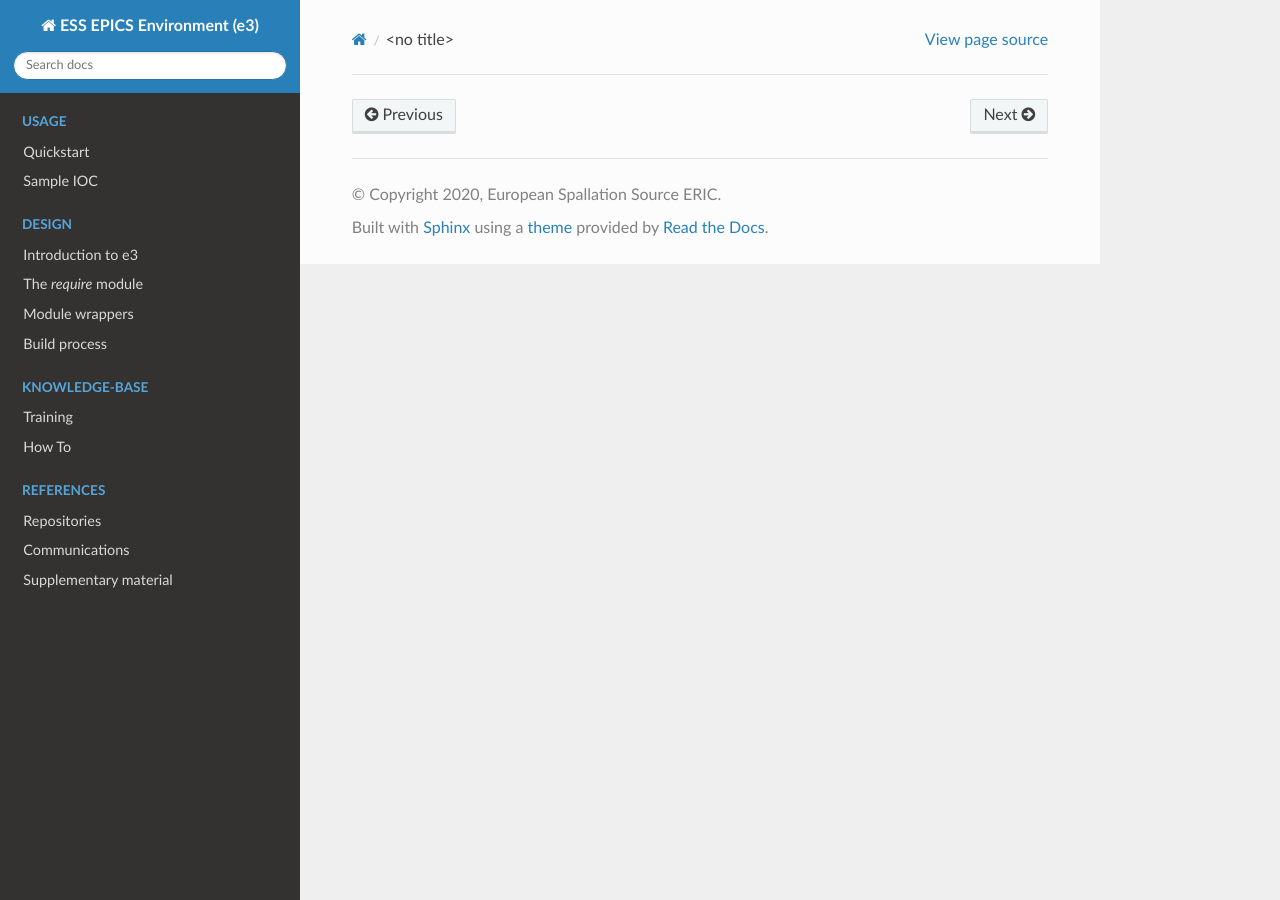
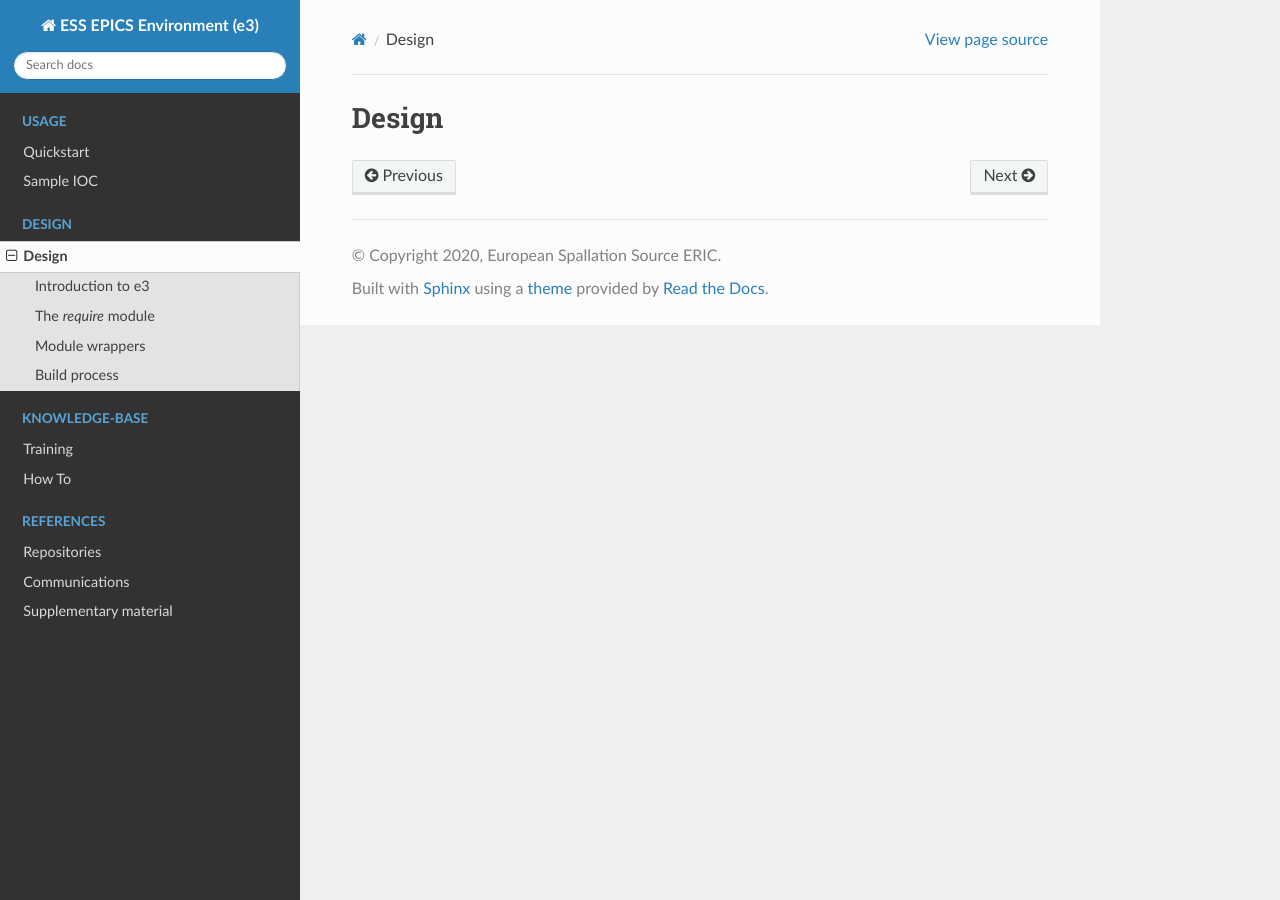
Before and after one commit to ttkorhonen/e3pages, a Sphinx documentation site: the page built from docs/design/index.md, in a window 1280 px wide. Built offline with Sphinx 7.4.7 and the Read the Docs theme 2.0.0, drawn with Linux system fonts in a browser that asks for light colours.

Commit message:
another try

````diff
--- a/docs/design/index.md
+++ b/docs/design/index.md
@@ -1,3 +1,4 @@
+# Design
 
 ```{toctree}
 :maxdepth: 1
````
